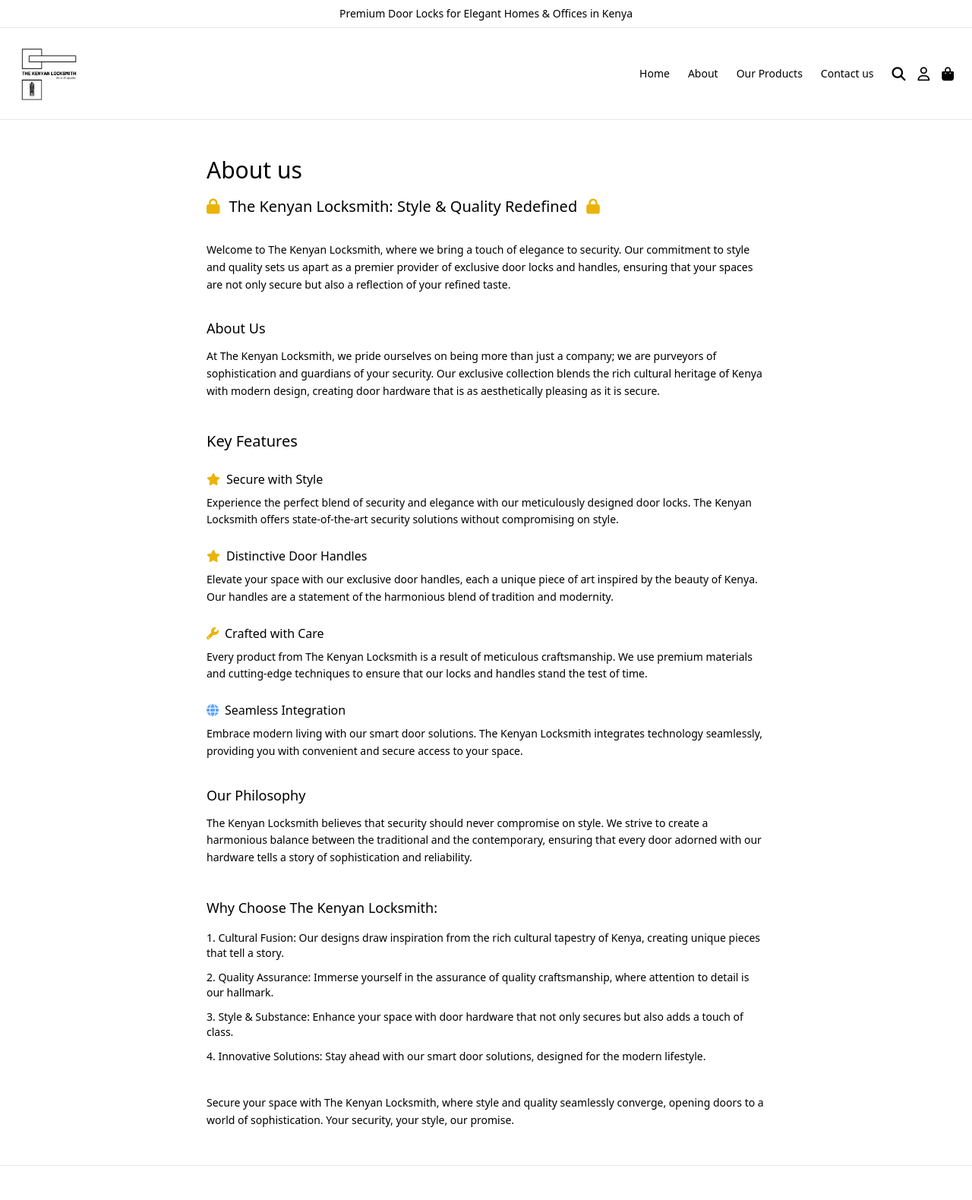
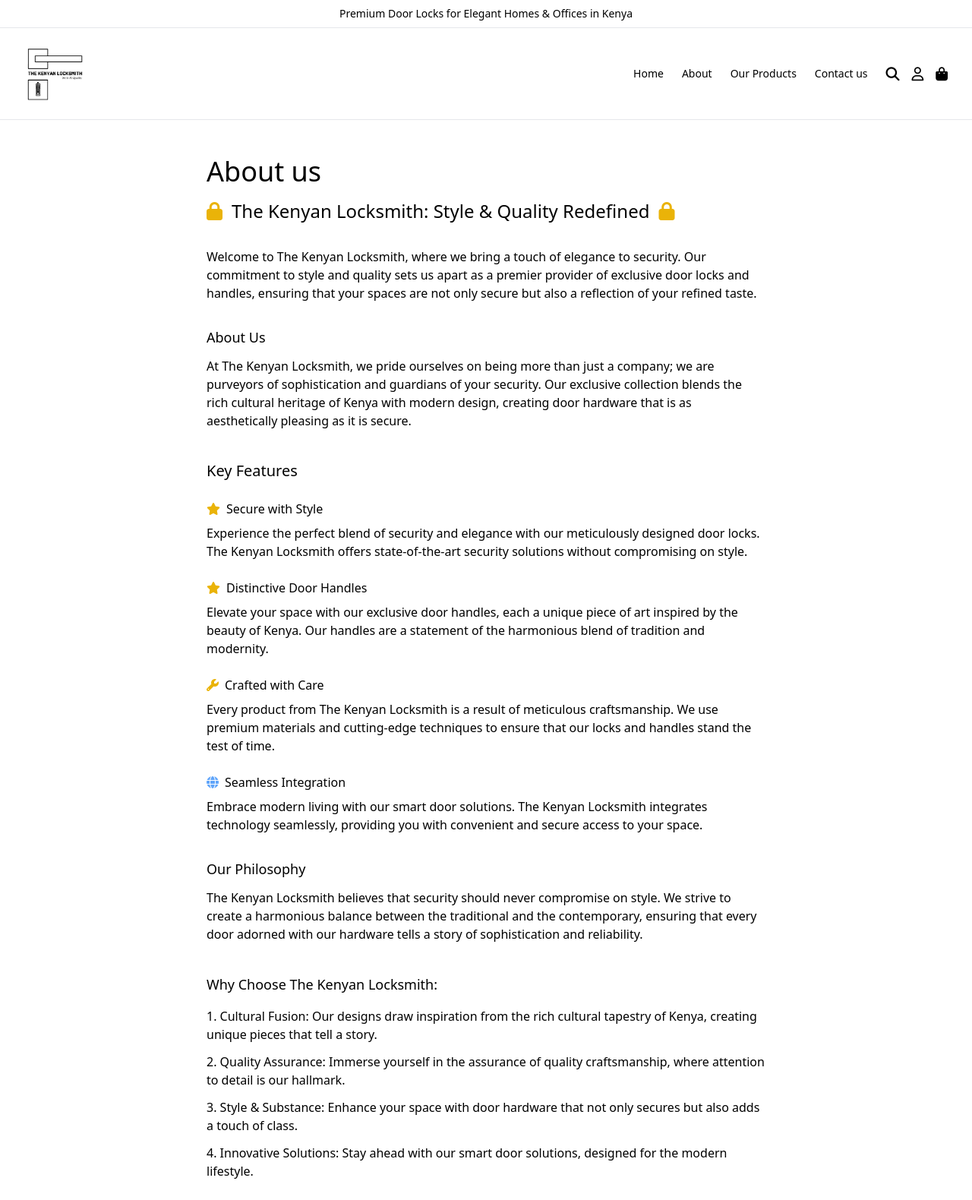
Before and after one commit to JohnnyKhayo/locksmith, a plain HTML site: page about.html in a window 1280 px wide. Shown: the top 1580 px of the page at 76% size. Drawn offline with nearby package versions, Linux system fonts and the light colour scheme.

Commit message:
style: make all pages fully responsive across mobile, tablet and desktop

```diff
--- a/about.html
+++ b/about.html
@@ -4,22 +4,29 @@
   <meta charset="UTF-8">
   <meta name="viewport" content="width=device-width, initial-scale=1.0">
   <title>About Us - THE KENYAN LOCKSMITH</title>
+
   <script src="https://cdn.tailwindcss.com"></script>
   <link rel="stylesheet" href="https://cdnjs.cloudflare.com/ajax/libs/font-awesome/6.5.2/css/all.min.css" />
 </head>
+
 <body class="bg-white text-black">
+
 
   <p class="text-center text-sm py-2 border-b border-gray-200">
     Premium Door Locks for Elegant Homes & Offices in Kenya
   </p>
 
-  <header class="flex justify-between items-center px-6 py-5 max-w-7xl mx-auto">
+  <header class="flex justify-between items-center px-6 md:px-8 py-5 max-w-7xl mx-auto">
+
+
     <div>
-      <img src="images/smith.logo.avif" alt="THE KENYAN LOCKSMITH logo" class="h-20">
+      <img src="images/smith.logo.avif" alt="THE KENYAN LOCKSMITH" class="h-20 md:h-26">
     </div>
 
+
     <div class="flex items-center gap-6">
-      <nav>
+
+      <nav class="hidden md:block">
         <ul class="flex gap-6 text-sm">
           <li><a href="index.html" class="hover:underline">Home</a></li>
           <li><a href="about.html" class="hover:underline">About</a></li>
@@ -32,7 +39,10 @@
         <a href="#"><i class="fa-solid fa-magnifying-glass"></i></a>
         <a href="#"><i class="fa-regular fa-user"></i></a>
         <a href="#"><i class="fa-solid fa-bag-shopping"></i></a>
+
+        <i class="fa-solid fa-bars text-2xl md:hidden" style="color: black;"></i>
       </div>
+
     </div>
   </header>
 
@@ -41,22 +51,22 @@
   <main>
     <section class="max-w-3xl mx-auto px-4 py-12">
 
-      <h1 class="text-3xl font-normal mb-4">About us</h1>
+      <h1 class="text-3xl md:text-4xl font-normal mb-4">About us</h1>
 
-      <h2 class="text-xl mb-8 flex items-center gap-3">
+      <h2 class="text-xl md:text-2xl mb-8 flex items-center gap-3">
         <i class="fa-solid fa-lock text-yellow-500"></i>
         The Kenyan Locksmith: Style & Quality Redefined
         <i class="fa-solid fa-lock text-yellow-500"></i>
       </h2>
 
-      <p class="text-sm leading-relaxed mb-8">
+      <p class="text-sm md:text-base leading-relaxed mb-8">
         Welcome to The Kenyan Locksmith, where we bring a touch of elegance to security.
         Our commitment to style and quality sets us apart as a premier provider of exclusive door locks and handles,
         ensuring that your spaces are not only secure but also a reflection of your refined taste.
       </p>
 
       <h3 class="text-lg font-medium mb-3">About Us</h3>
-      <p class="text-sm leading-relaxed mb-10">
+      <p class="text-sm md:text-base leading-relaxed mb-10">
         At The Kenyan Locksmith, we pride ourselves on being more than just a company;
         we are purveyors of sophistication and guardians of your security.
         Our exclusive collection blends the rich cultural heritage of Kenya with modern design,
@@ -70,7 +80,7 @@
           <i class="fa-solid fa-star text-yellow-500"></i>
           Secure with Style
         </h3>
-        <p class="text-sm leading-relaxed">
+        <p class="text-sm md:text-base leading-relaxed">
           Experience the perfect blend of security and elegance with our meticulously designed door locks.
           The Kenyan Locksmith offers state-of-the-art security solutions without compromising on style.
         </p>
@@ -81,7 +91,7 @@
           <i class="fa-solid fa-star text-yellow-500"></i>
           Distinctive Door Handles
         </h3>
-        <p class="text-sm leading-relaxed">
+        <p class="text-sm md:text-base leading-relaxed">
           Elevate your space with our exclusive door handles, each a unique piece of art inspired by the beauty of Kenya.
           Our handles are a statement of the harmonious blend of tradition and modernity.
         </p>
@@ -92,7 +102,7 @@
           <i class="fa-solid fa-wrench text-yellow-500"></i>
           Crafted with Care
         </h3>
-        <p class="text-sm leading-relaxed">
+        <p class="text-sm md:text-base leading-relaxed">
           Every product from The Kenyan Locksmith is a result of meticulous craftsmanship.
           We use premium materials and cutting-edge techniques to ensure that our locks and handles stand the test of time.
         </p>
@@ -103,14 +113,14 @@
           <i class="fa-solid fa-globe text-blue-400"></i>
           Seamless Integration
         </h3>
-        <p class="text-sm leading-relaxed">
+        <p class="text-sm md:text-base leading-relaxed">
           Embrace modern living with our smart door solutions.
           The Kenyan Locksmith integrates technology seamlessly, providing you with convenient and secure access to your space.
         </p>
       </div>
 
       <h3 class="text-lg font-medium mb-3">Our Philosophy</h3>
-      <p class="text-sm leading-relaxed mb-10">
+      <p class="text-sm md:text-base leading-relaxed mb-10">
         The Kenyan Locksmith believes that security should never compromise on style.
         We strive to create a harmonious balance between the traditional and the contemporary,
         ensuring that every door adorned with our hardware tells a story of sophistication and reliability.
@@ -118,14 +128,14 @@
 
       <h3 class="text-lg font-medium mb-4">Why Choose The Kenyan Locksmith:</h3>
 
-      <ol class="space-y-3 text-sm mb-10 list-decimal list-inside">
+      <ol class="space-y-3 text-sm md:text-base mb-10 list-decimal list-inside">
         <li>Cultural Fusion: Our designs draw inspiration from the rich cultural tapestry of Kenya, creating unique pieces that tell a story.</li>
         <li>Quality Assurance: Immerse yourself in the assurance of quality craftsmanship, where attention to detail is our hallmark.</li>
         <li>Style & Substance: Enhance your space with door hardware that not only secures but also adds a touch of class.</li>
         <li>Innovative Solutions: Stay ahead with our smart door solutions, designed for the modern lifestyle.</li>
       </ol>
 
-      <p class="text-sm leading-relaxed">
+      <p class="text-sm md:text-base leading-relaxed">
         Secure your space with The Kenyan Locksmith, where style and quality seamlessly converge,
         opening doors to a world of sophistication. Your security, your style, our promise.
       </p>
@@ -137,10 +147,12 @@
 
   <footer class="bg-white text-black py-12 px-6">
     <div class="max-w-6xl mx-auto flex flex-col md:flex-row gap-10">
+
       <div class="md:w-1/3">
         <img src="images/smith.logo.avif" alt="The Kenyan Locksmith logo" class="h-16 mb-4">
         <h3 class="text-lg font-medium mb-1">The Kenyan Locksmith</h3>
         <p class="text-sm text-gray-600 mb-4">Style & Quality</p>
+
         <div class="flex gap-4 text-lg">
           <a href="#"><i class="fa-brands fa-facebook"></i></a>
           <a href="#"><i class="fa-brands fa-instagram"></i></a>
```
Also changed, not shown: Contact.html (+31 -8 lines), index.html (+26 -19 lines), ourproducts.html (+13 -16 lines).
